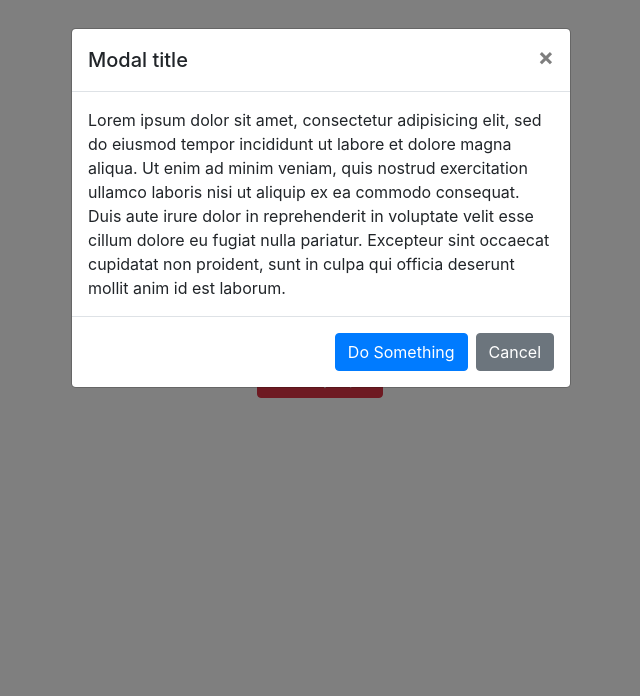
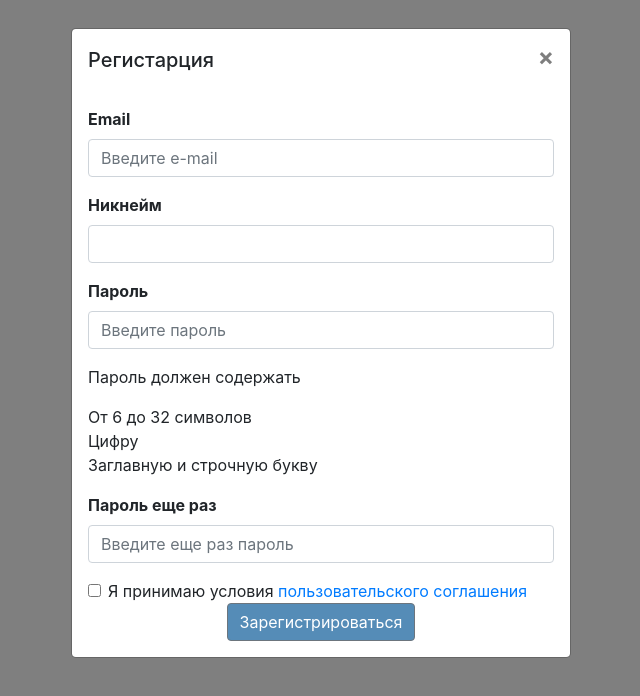
Before and after one commit to cartario/moskom, a React (Create React App) app: page / in a window 1280 px wide. Both pictures are taken after a click on the button "Регистрация". Shown: the top 696 px of the page, without its empty margins (319-959 px from the left). Built offline with nearby package versions, Linux system fonts and the light colour scheme.

Commit message:
верстка

```diff
--- /dev/null
+++ b/src/components/registration-form.jsx
@@ -0,0 +1,51 @@
+import React from 'react';
+import { Button, Form, FormGroup, Label, Input, FormText } from 'reactstrap';
+
+const Rules = () => {
+  return (
+    <>
+      <p>Пароль должен содержать</p>
+      <ul style={{listStyle: `none` , padding: 0}}>
+        <li>От 6 до 32 символов</li>
+        <li>Цифру</li>
+        <li>Заглавную и строчную букву</li>
+      </ul>
+    </>
+  );
+};
+
+const Example = (props) => {
+  return (
+    <Form onSubmit={(e)=>{
+      e.preventDefault();
+      console.log(`submiting`)
+    }}>
+      <FormGroup>
+        <Label style={{fontWeight: `bold`}} for="email">Email</Label>
+        <Input type="email" name="email" id="email" placeholder="Введите e-mail" />
+      </FormGroup>
+      <FormGroup>
+        <Label style={{fontWeight: `bold`}} for="nikname">Никнейм</Label>
+        <Input type="text" name="nikname" id="nikname" />
+      </FormGroup>
+      <FormGroup>
+        <Label style={{fontWeight: `bold`}} for="password">Пароль</Label>
+        <Input type="password" name="password" id="password" placeholder="Введите пароль" />
+      </FormGroup>
+      <Rules />
+      <FormGroup>
+        <Label style={{fontWeight: `bold`}} for="checkPassword">Пароль еще раз</Label>
+        <Input type="checkPassword" name="checkPassword" id="checkPassword" placeholder="Введите еще раз пароль" />
+      </FormGroup>
+      <FormGroup check>
+        <Label check>
+          <Input type="checkbox" />{' '}
+          Я принимаю условия <a href="#">пользовательского соглашения</a>
+        </Label>
+      </FormGroup>
+      <div style={{textAlign: `center`, }}><Button style={{backgroundColor: `#558CB7`}}>Зарегистрироваться</Button></div>
+    </Form>
+  );
+}
+
+export default Example;
--- a/src/components/registration.jsx
+++ b/src/components/registration.jsx
@@ -1,5 +1,6 @@
 import React, { useState } from 'react';
 import { Button, Modal, ModalHeader, ModalBody, ModalFooter } from 'reactstrap';
+import RegistrationForm from './registration-form';
 
 const ModalExample = (props) => {
   const {
@@ -14,16 +15,16 @@ const ModalExample = (props) => {
   return (
 
     <div>
-      <Button color="danger" onClick={toggle}>{buttonLabel}</Button>
+      <Button style={{backgroundColor: `#558CB7`, borderColor: `#558CB7`}} color="danger" onClick={toggle}>{buttonLabel}</Button>
       <Modal isOpen={modal} toggle={toggle} className={className}>
-        <ModalHeader toggle={toggle}>Modal title</ModalHeader>
+        <ModalHeader style={{border: `none`}} toggle={toggle}>Регистарция</ModalHeader>
         <ModalBody>
-          Lorem ipsum dolor sit amet, consectetur adipisicing elit, sed do eiusmod tempor incididunt ut labore et dolore magna aliqua. Ut enim ad minim veniam, quis nostrud exercitation ullamco laboris nisi ut aliquip ex ea commodo consequat. Duis aute irure dolor in reprehenderit in voluptate velit esse cillum dolore eu fugiat nulla pariatur. Excepteur sint occaecat cupidatat non proident, sunt in culpa qui officia deserunt mollit anim id est laborum.
+          <RegistrationForm />
         </ModalBody>
-        <ModalFooter>
+        {/* <ModalFooter>
           <Button color="primary" onClick={toggle}>Do Something</Button>{' '}
           <Button color="secondary" onClick={toggle}>Cancel</Button>
-        </ModalFooter>
+        </ModalFooter> */}
       </Modal>
     </div>
   );
```
